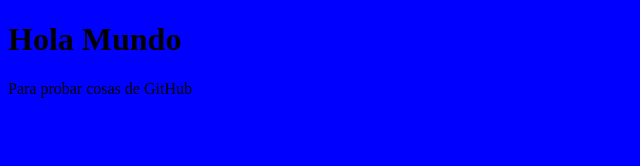
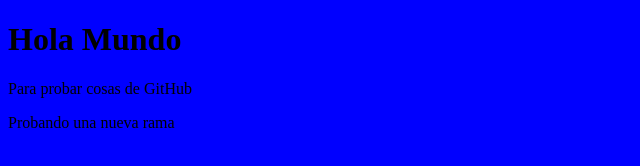
Before and after one commit to edujca/hello-world, a plain HTML site: page index.html in a window 1280 px wide. Shown: the whole page, without its empty margins (0-640 px from the left). Drawn offline with Linux system fonts and the light colour scheme; files that its build step writes are made by us from their sources; a web font is replaced by a local one.

Commit message:
Update index.html

```diff
--- a/index.html
+++ b/index.html
@@ -12,6 +12,7 @@
     <div class="contenido">
         <h1>Hola Mundo</h1>
         <p>Para probar cosas de GitHub</p>
+        <p>Probando una nueva rama</p>
 
     </div>
 
```
